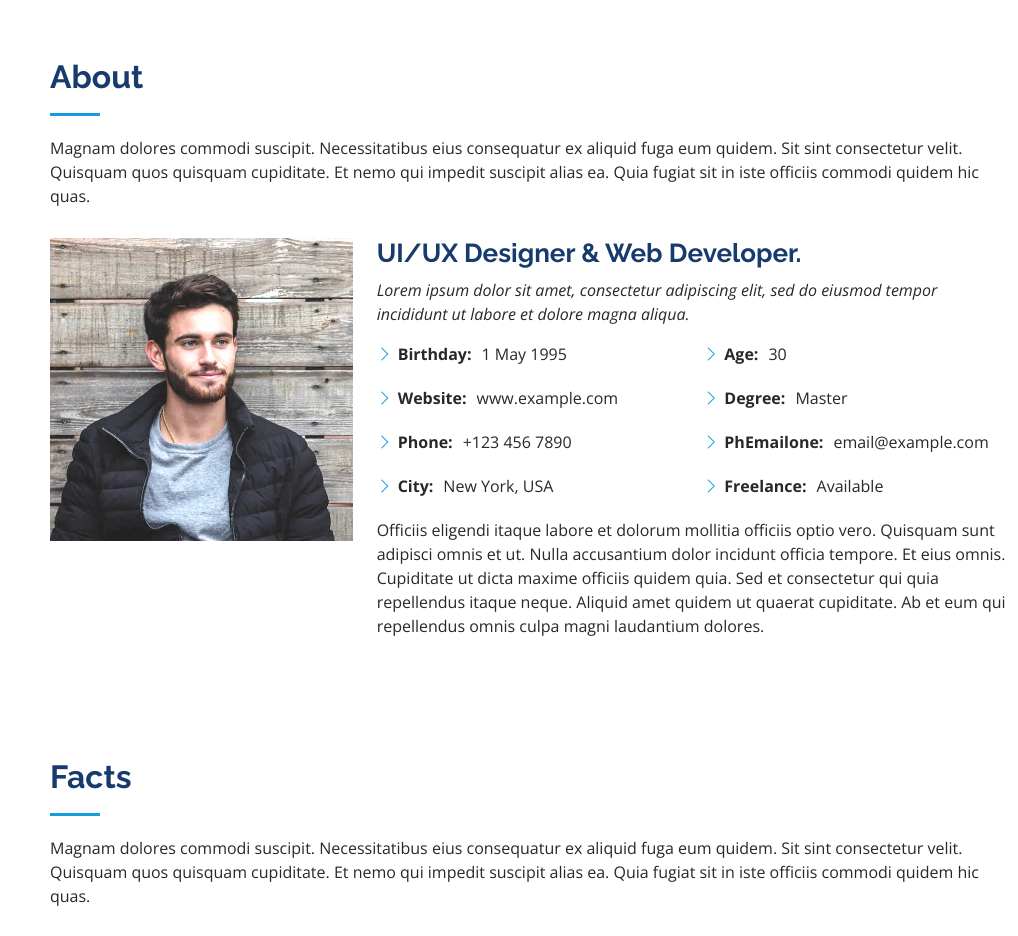
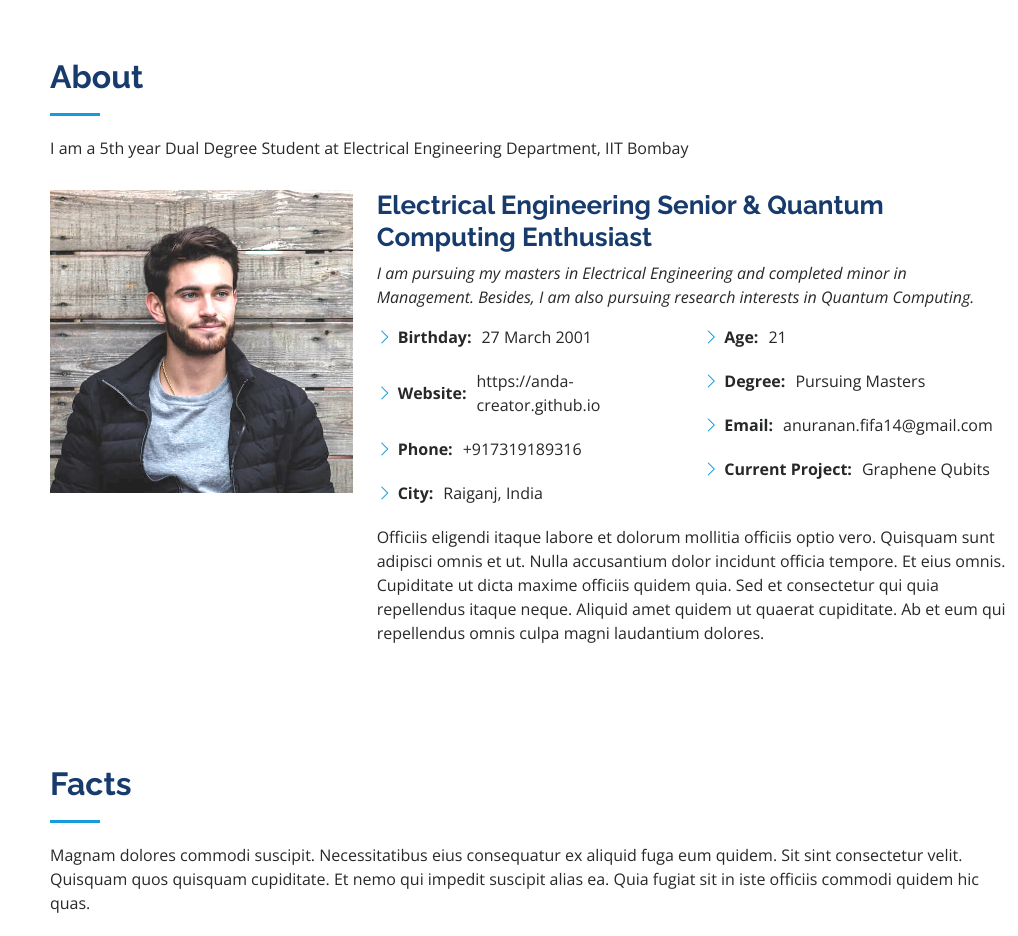
Before and after one commit to AnDa-creator/AnDa-Creator.github.io, a plain HTML site: page index.html in a window 1280 px wide. Shown: the part 802-1738 px from the top of the page, without its empty margins (262-1280 px from the left). Drawn offline with nearby package versions, Linux system fonts and the light colour scheme.

Commit message:
Added About Section

```diff
--- a/index.html
+++ b/index.html
@@ -85,7 +85,7 @@
 
         <div class="section-title">
           <h2>About</h2>
-          <p>Magnam dolores commodi suscipit. Necessitatibus eius consequatur ex aliquid fuga eum quidem. Sit sint consectetur velit. Quisquam quos quisquam cupiditate. Et nemo qui impedit suscipit alias ea. Quia fugiat sit in iste officiis commodi quidem hic quas.</p>
+          <p>I am a 5th year Dual Degree Student at Electrical Engineering Department, IIT Bombay</p>
         </div>
 
         <div class="row">
@@ -93,26 +93,26 @@
             <img src="assets/img/profile-img.jpg" class="img-fluid" alt="">
           </div>
           <div class="col-lg-8 pt-4 pt-lg-0 content" data-aos="fade-left">
-            <h3>UI/UX Designer &amp; Web Developer.</h3>
+            <h3>Electrical Engineering Senior &amp; Quantum Computing Enthusiast</h3>
             <p class="fst-italic">
-              Lorem ipsum dolor sit amet, consectetur adipiscing elit, sed do eiusmod tempor incididunt ut labore et dolore
-              magna aliqua.
+              I am pursuing my masters in Electrical Engineering and completed minor in Management. Besides, I am also pursuing research
+              interests in Quantum Computing.
             </p>
             <div class="row">
               <div class="col-lg-6">
                 <ul>
-                  <li><i class="bi bi-chevron-right"></i> <strong>Birthday:</strong> <span>1 May 1995</span></li>
-                  <li><i class="bi bi-chevron-right"></i> <strong>Website:</strong> <span>www.example.com</span></li>
-                  <li><i class="bi bi-chevron-right"></i> <strong>Phone:</strong> <span>+123 456 7890</span></li>
-                  <li><i class="bi bi-chevron-right"></i> <strong>City:</strong> <span>New York, USA</span></li>
+                  <li><i class="bi bi-chevron-right"></i> <strong>Birthday:</strong> <span>27 March 2001</span></li>
+                  <li><i class="bi bi-chevron-right"></i> <strong>Website:</strong> <span>https://anda-creator.github.io</span></li>
+                  <li><i class="bi bi-chevron-right"></i> <strong>Phone:</strong> <span>+917319189316</span></li>
+                  <li><i class="bi bi-chevron-right"></i> <strong>City:</strong> <span>Raiganj, India</span></li>
                 </ul>
               </div>
               <div class="col-lg-6">
                 <ul>
-                  <li><i class="bi bi-chevron-right"></i> <strong>Age:</strong> <span>30</span></li>
-                  <li><i class="bi bi-chevron-right"></i> <strong>Degree:</strong> <span>Master</span></li>
-                  <li><i class="bi bi-chevron-right"></i> <strong>PhEmailone:</strong> <span>email@example.com</span></li>
-                  <li><i class="bi bi-chevron-right"></i> <strong>Freelance:</strong> <span>Available</span></li>
+                  <li><i class="bi bi-chevron-right"></i> <strong>Age:</strong> <span>21</span></li>
+                  <li><i class="bi bi-chevron-right"></i> <strong>Degree:</strong> <span>Pursuing Masters</span></li>
+                  <li><i class="bi bi-chevron-right"></i> <strong>Email:</strong> <span>anuranan.fifa14@gmail.com</span></li>
+                  <li><i class="bi bi-chevron-right"></i> <strong>Current Project:</strong> <span>Graphene Qubits</span></li>
                 </ul>
               </div>
             </div>
```
